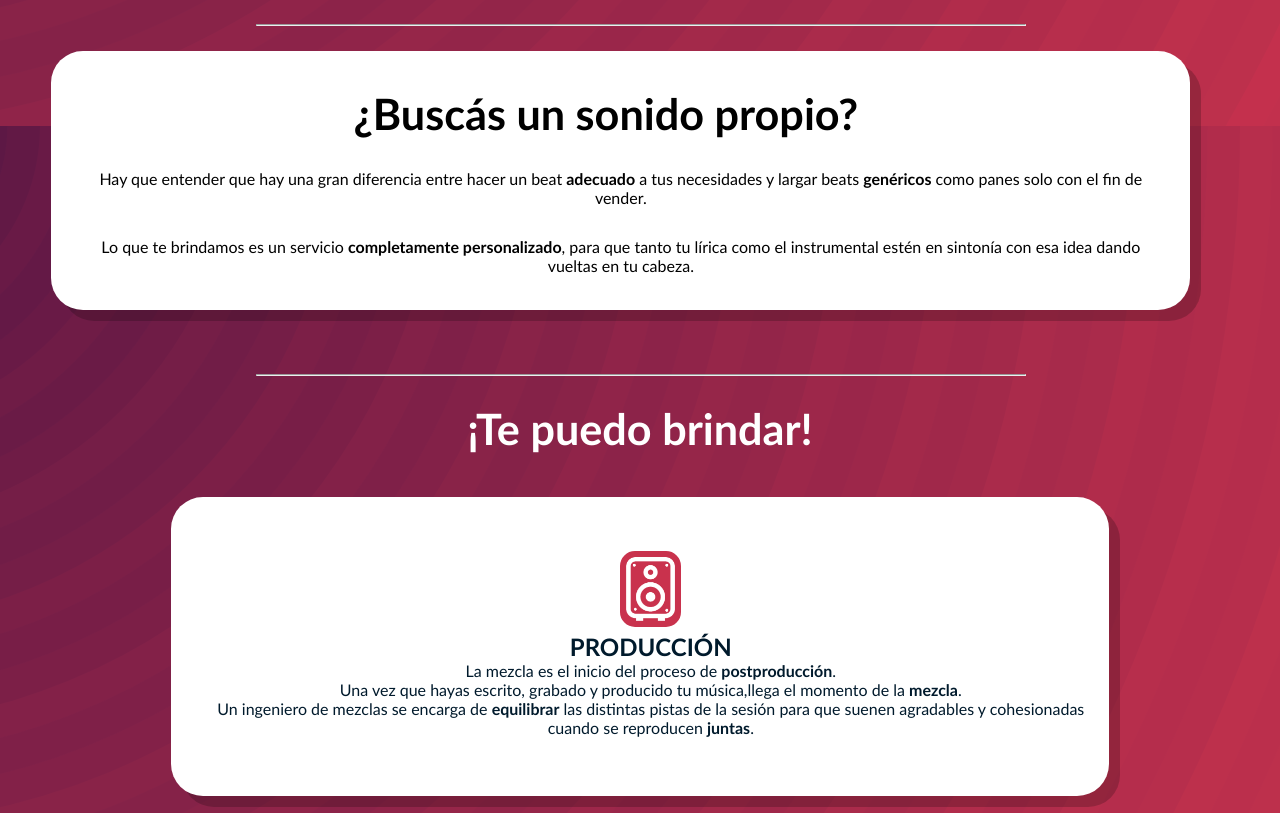
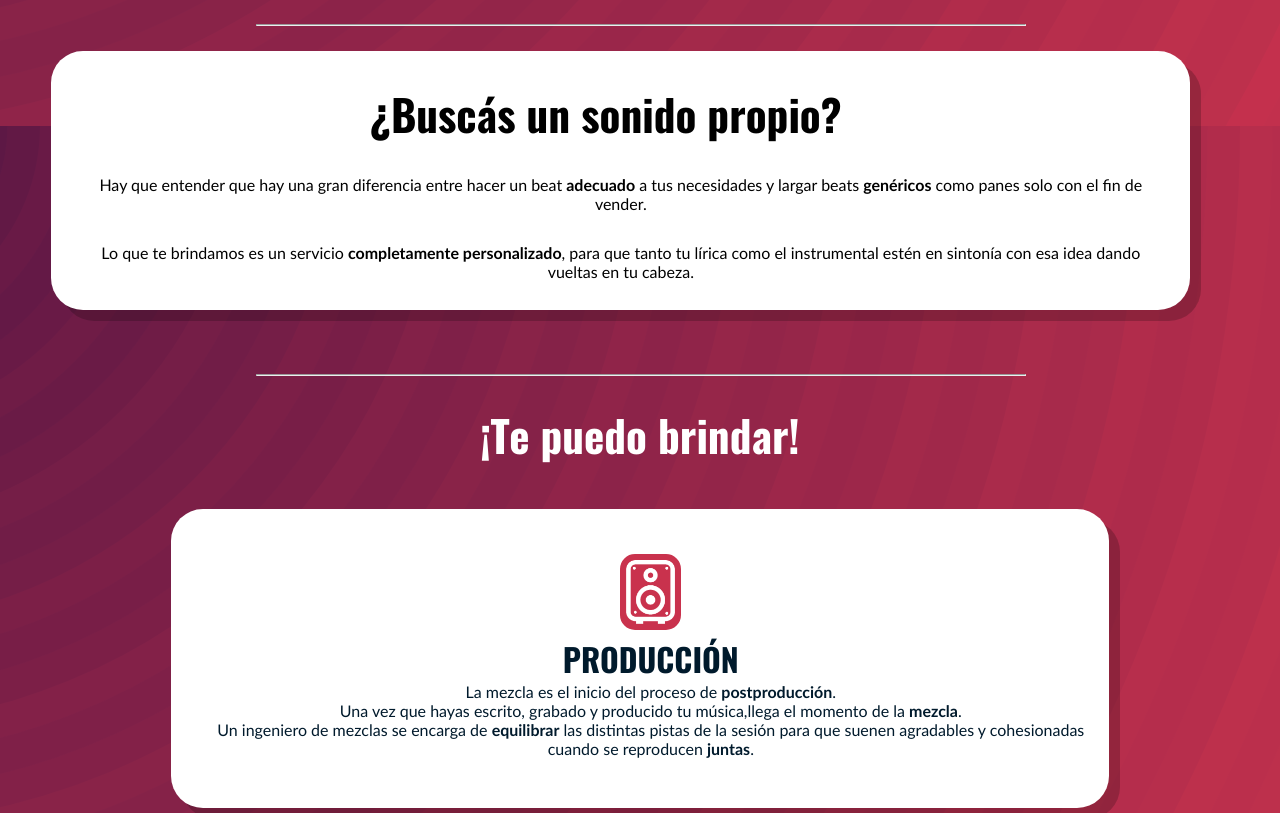
Before and after one commit to Gadri37/ProdByBarcel-, a plain HTML site: page index.html in a window 1280 px wide. Shown: the part 674-1487 px from the top of the page. Drawn offline with Linux system fonts and the light colour scheme.

Commit message:
h1-h2sub cambios

```diff
--- a/styles.css
+++ b/styles.css
@@ -73,9 +73,24 @@ p {
     margin-left: 2%;
 }
 
+html{
+    scroll-behavior: smooth;
+}
+
+section[id] {
+    scroll-margin-top: 6rem;
+}
+
 .h1-subtitle {
     font-size: xx-large;
+    font-family: 'Oswald ExtraLight';
 }
+
+.h2-subtitle {
+    font-size: xx-large;
+    font-family: 'Oswald ExtraLight';
+}
+
 
 /* banner */
 .banner-div {
@@ -191,14 +206,6 @@ nav div h3 {
 
 #menu:checked~.burger {
     clip-path: circle(150% at top right);
-}
-
-html{
-    scroll-behavior: smooth;
-}
-
-section[id] {
-    scroll-margin-top: 6rem;
 }
 
 /* hamb-menu-end */
```
